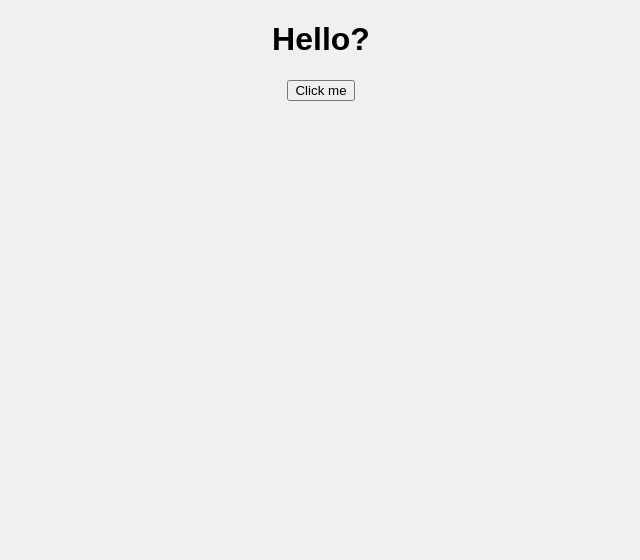
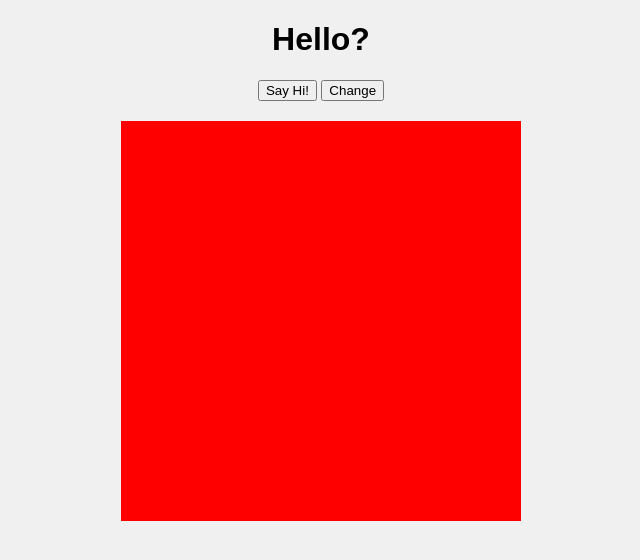
Before and after one commit to Hecex/hecex.github.io, a plain HTML site: page index.html in a window 1280 px wide. Shown: the whole page, without its empty margins (319-959 px from the left). Drawn offline with Linux system fonts and the light colour scheme.

Commit message:
rectangle

```diff
--- a/index.html
+++ b/index.html
@@ -8,7 +8,9 @@
 </head>
 <body>
     <h1>Hello?</h1>
-    <button onclick="sayhi()">Click me</button>
+    <button onclick="sayHi()">Say Hi!</button>
+    <button onclick="changeColor()">Change</button>
+    <div id="rectangle"></div>
 
     <script src="script.js"></script>
 </body>
--- a/script.js
+++ b/script.js
@@ -1,3 +1,8 @@
 function sayHi() {
   alert('Hello from your website!');
 }
+function changeColor(){
+  var box = document.getElementById("rectangle");
+
+  box.style.background = "blue";
+}
--- a/style.css
+++ b/style.css
@@ -1,3 +1,11 @@
+#rectangle {
+  width : 400px;
+  height : 400px;
+  margin : 20px;
+  background : red;
+  margin : 20px auto;
+}
+
 body {
   font-family: sans-serif;
   background-color: #f0f0f0;
```
